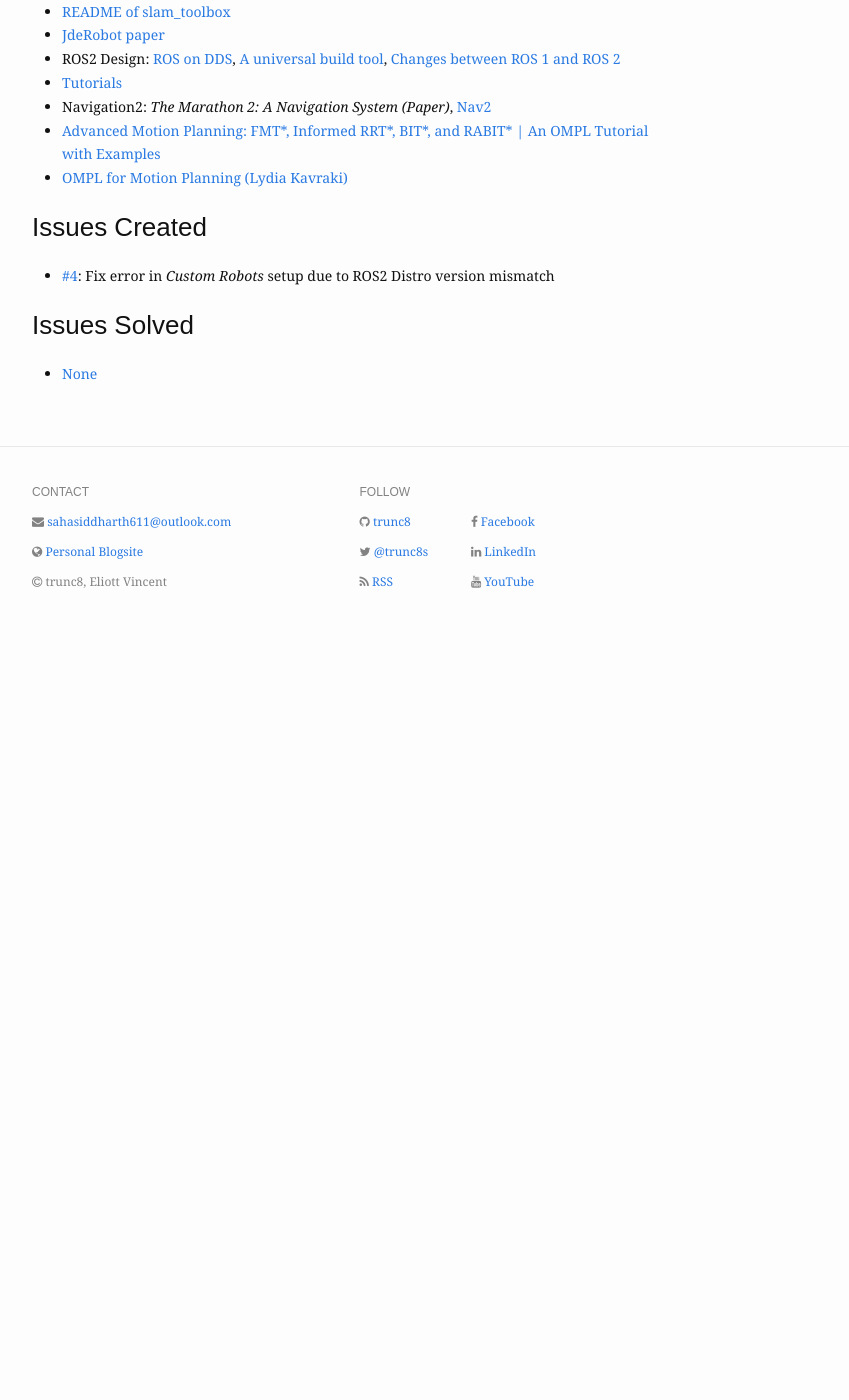
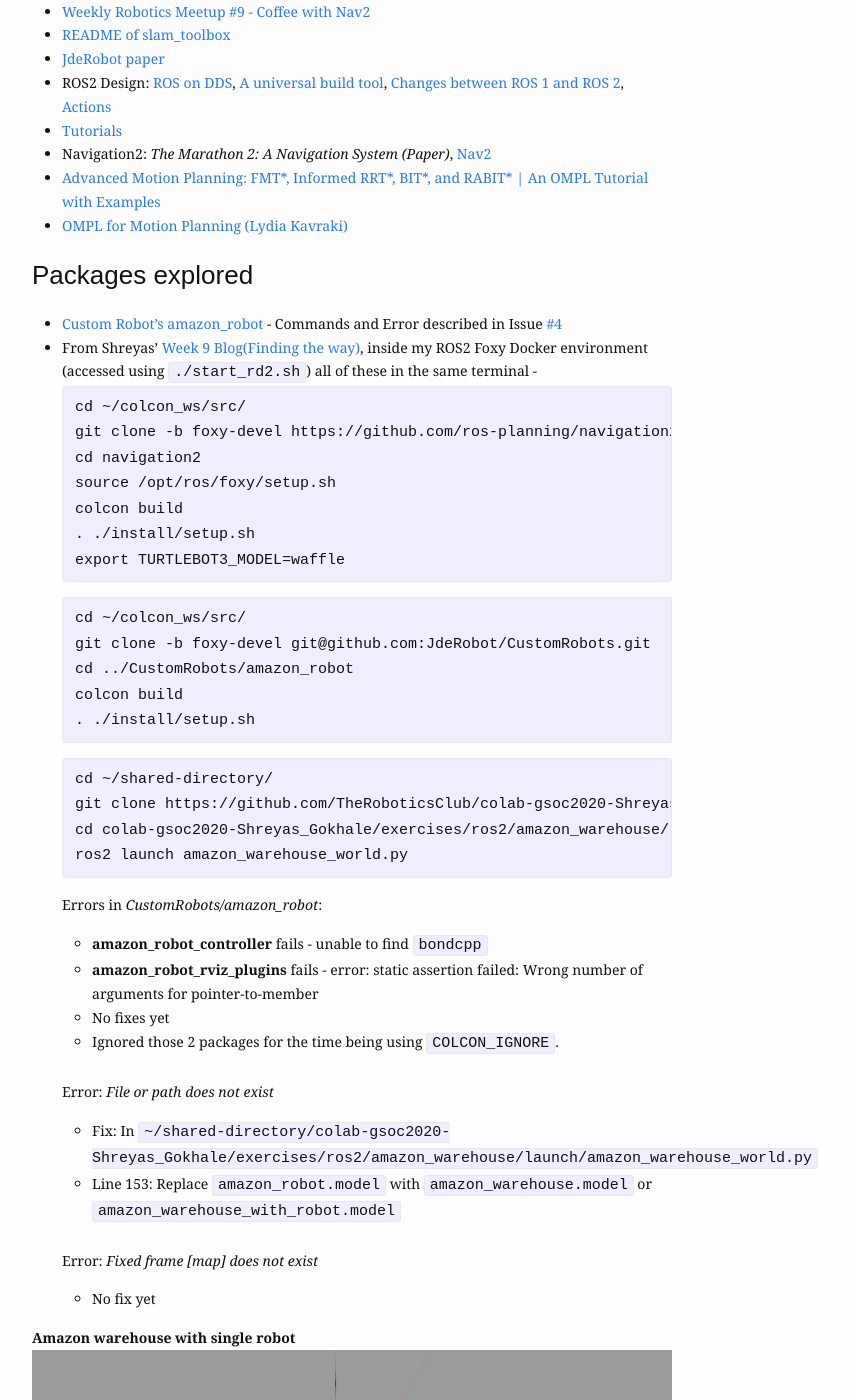
Before and after one commit to TheRoboticsClub/gsoc2021-Siddharth_Saha, a Jekyll site: the page built from docs/_posts/milestones/2021-06-02-week-1.md, in a window 1280 px wide and 1400 px high, scrolled down 871 px. Shown: the whole window, without its empty margins (288-1137 px from the left). Built offline with Jekyll 4.4.1, drawn with Linux system fonts in a browser that asks for light colours; nearby versions of some CDN libraries; before the commit the page ends 1513 px from its top, so only the background shows below that; some of the changed text lies outside the part shown.

Commit message:
Updated week 1 running blog; added images of amazon warehouse environment

````diff
--- a/docs/_posts/milestones/2021-06-02-week-1.md
+++ b/docs/_posts/milestones/2021-06-02-week-1.md
@@ -16,20 +16,72 @@
 - [Webots ROS2 SLAM Toolbox](https://youtu.be/s16269kol5M)
 - [Global Navigation using TeleTaxi Theory](https://jderobot.github.io/RoboticsAcademy/exercises/AutonomousCars/global_navigation/)
 - [ROS-I Fall '19 Quarterly Meeting - Navigation2 - Matt Hansen - Intel](https://youtu.be/-MzsEykCXoU)
+- [Light intro to ROS vs ROS2 by generationrobots](https://blog.generationrobots.com/en/ros-vs-ros2/)
 
 ### Topics To Be Studied
 - [ROSCon 2019 Macau: On Use of SLAM Toolbox](https://vimeo.com/378682207)
 - [Weekly Robotics Meetup #9 - Coffee with Nav2](https://www.youtube.com/watch?v=CBqJgaSoNGg)
 - [README of slam_toolbox](https://github.com/SteveMacenski/slam_toolbox)
 - [JdeRobot paper](https://gsyc.urjc.es/jmplaza/papers/robocity2013-jderobot.pdf)
-- ROS2 Design: [ROS on DDS](https://design.ros2.org/articles/ros_on_dds.html), [A universal build tool](https://design.ros2.org/articles/build_tool.html), [Changes between ROS 1 and ROS 2](https://design.ros2.org/articles/changes.html)
+- ROS2 Design: [ROS on DDS](https://design.ros2.org/articles/ros_on_dds.html), [A universal build tool](https://design.ros2.org/articles/build_tool.html), [Changes between ROS 1 and ROS 2](https://design.ros2.org/articles/changes.html), [Actions](http://design.ros2.org/articles/actions.html)
 - [Tutorials](https://docs.ros.org/en/foxy/Tutorials.html)
 - Navigation2: *The Marathon 2: A Navigation System (Paper)*, [Nav2](https://navigation.ros.org/)
 - [Advanced Motion Planning: FMT\*, Informed RRT\*, BIT\*, and RABIT\* \| An OMPL Tutorial with Examples](https://www.youtube.com/watch?v=yggi7QjfOUM)
 - [OMPL for Motion Planning (Lydia Kavraki)](https://www.youtube.com/watch?v=Hyjzmxoc9cQ)
 
+### Packages explored
+- [Custom Robot's amazon_robot](https://github.com/JdeRobot/CustomRobots/tree/foxy-devel/amazon_robot) - Commands and Error described in Issue [#4][]
+- From Shreyas' [Week 9 Blog(Finding the way)](https://theroboticsclub.github.io/colab-gsoc2020-Shreyas_Gokhale/finding-the-way), inside my ROS2 Foxy Docker environment (accessed using `./start_rd2.sh`) all of these in the same terminal -
+```
+cd ~/colcon_ws/src/
+git clone -b foxy-devel https://github.com/ros-planning/navigation2.git
+cd navigation2
+source /opt/ros/foxy/setup.sh
+colcon build
+. ./install/setup.sh
+export TURTLEBOT3_MODEL=waffle
+```
+```
+cd ~/colcon_ws/src/
+git clone -b foxy-devel git@github.com:JdeRobot/CustomRobots.git
+cd ../CustomRobots/amazon_robot
+colcon build
+. ./install/setup.sh
+```
+```
+cd ~/shared-directory/
+git clone https://github.com/TheRoboticsClub/colab-gsoc2020-Shreyas_Gokhale.git
+cd colab-gsoc2020-Shreyas_Gokhale/exercises/ros2/amazon_warehouse/launch
+ros2 launch amazon_warehouse_world.py
+```
+Errors in *CustomRobots/amazon_robot*:
+    + **amazon_robot_controller** fails - unable to find `bondcpp`
+    + **amazon_robot_rviz_plugins** fails - error: static assertion failed: Wrong number of arguments for pointer-to-member
+    + No fixes yet
+    + Ignored those 2 packages for the time being using `COLCON_IGNORE`.
+<br/>
+
+  Error: *File or path does not exist*
+    + Fix: In `~/shared-directory/colab-gsoc2020-Shreyas_Gokhale/exercises/ros2/amazon_warehouse/launch/amazon_warehouse_world.py`
+    + Line 153: Replace `amazon_robot.model` with `amazon_warehouse.model` or `amazon_warehouse_with_robot.model`
+<br/>
+
+  Error: *Fixed frame [map] does not exist*
+    + No fix yet
+
+**Amazon warehouse with single robot**
+![Amazon warehouse with single robot](/gsoc2021-Siddharth_Saha/assets/img/content/week1/amazon_warehouse.png)
+
+**Amazon warehouse with multi robots**
+![Amazon warehouse with multi robots](/gsoc2021-Siddharth_Saha/assets/img/content/week1/amazon_warehouse_with_robot.png)
+
+**Flying robots**
+![tesla-roadster-1](/gsoc2021-Siddharth_Saha/assets/img/content/week1/tesla-roadster-1.png)
+![tesla-roadster-2](/gsoc2021-Siddharth_Saha/assets/img/content/week1/tesla-roadster-2.png)
+
+
 ### Issues Created
-- [#4][]: Fix error in *Custom Robots* setup due to ROS2 Distro version mismatch
+- [#4][]: `colcon build` fails in *Custom Robots* setup potentially due to ROS2 Distro version mismatch
 
 
 ### Issues Solved
````
Also changed, not shown: docs/assets/img/content/week1/amazon_warehouse.png (added), docs/assets/img/content/week1/amazon_warehouse_with_robot.png (added), docs/assets/img/content/week1/tesla-roadster-1.png (added), docs/assets/img/content/week1/tesla-roadster-2.png (added).
